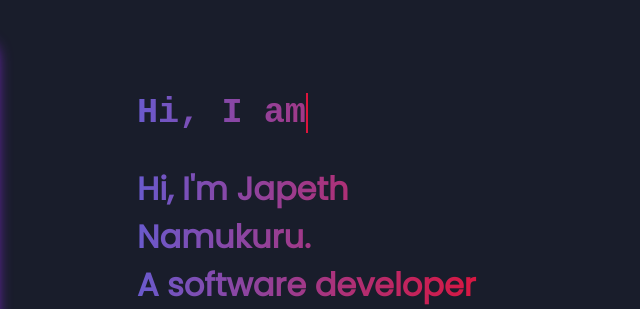
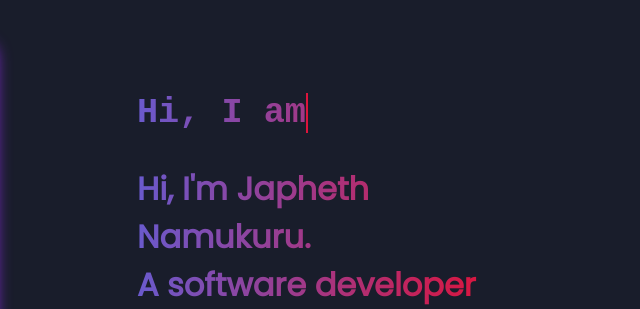
Before and after one commit to japhethnamukuru/japhethnamukuru.github.io, a plain HTML site: page index.html in a window 1280 px wide. Shown: the top 309 px of the page, 503-1143 px from the left. Drawn offline with Linux system fonts and the light colour scheme.

Commit message:
first commit

```diff
--- a/index.html
+++ b/index.html
@@ -32,7 +32,7 @@
                     </h1>
                 </div>
                 <h1 class="name">
-                    Hi, I'm <span>Japeth Namukuru.</span><br>
+                    Hi, I'm <span>Japheth Namukuru.</span><br>
                     A software developer
                 </h1>
                 <p>
```
